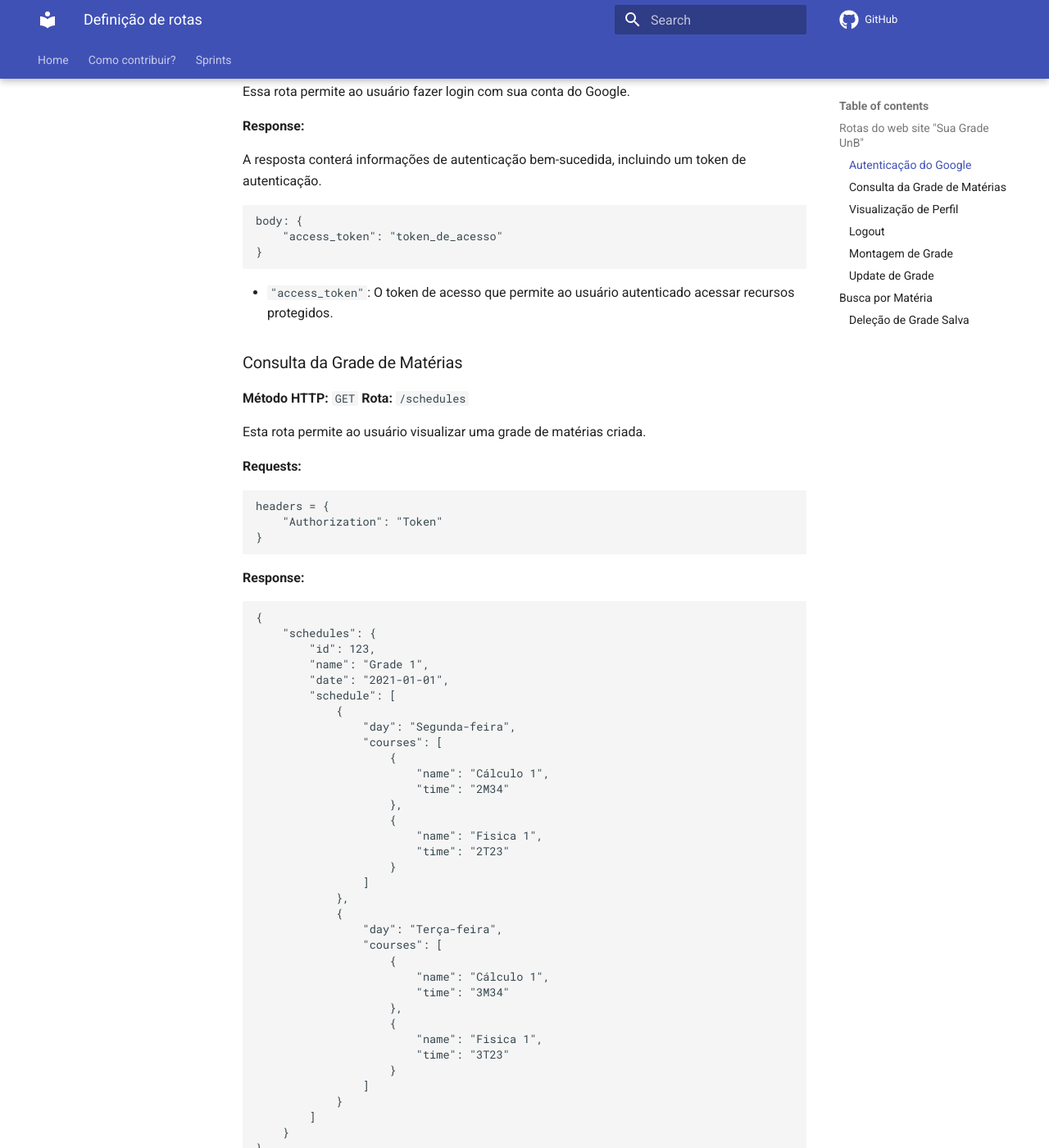
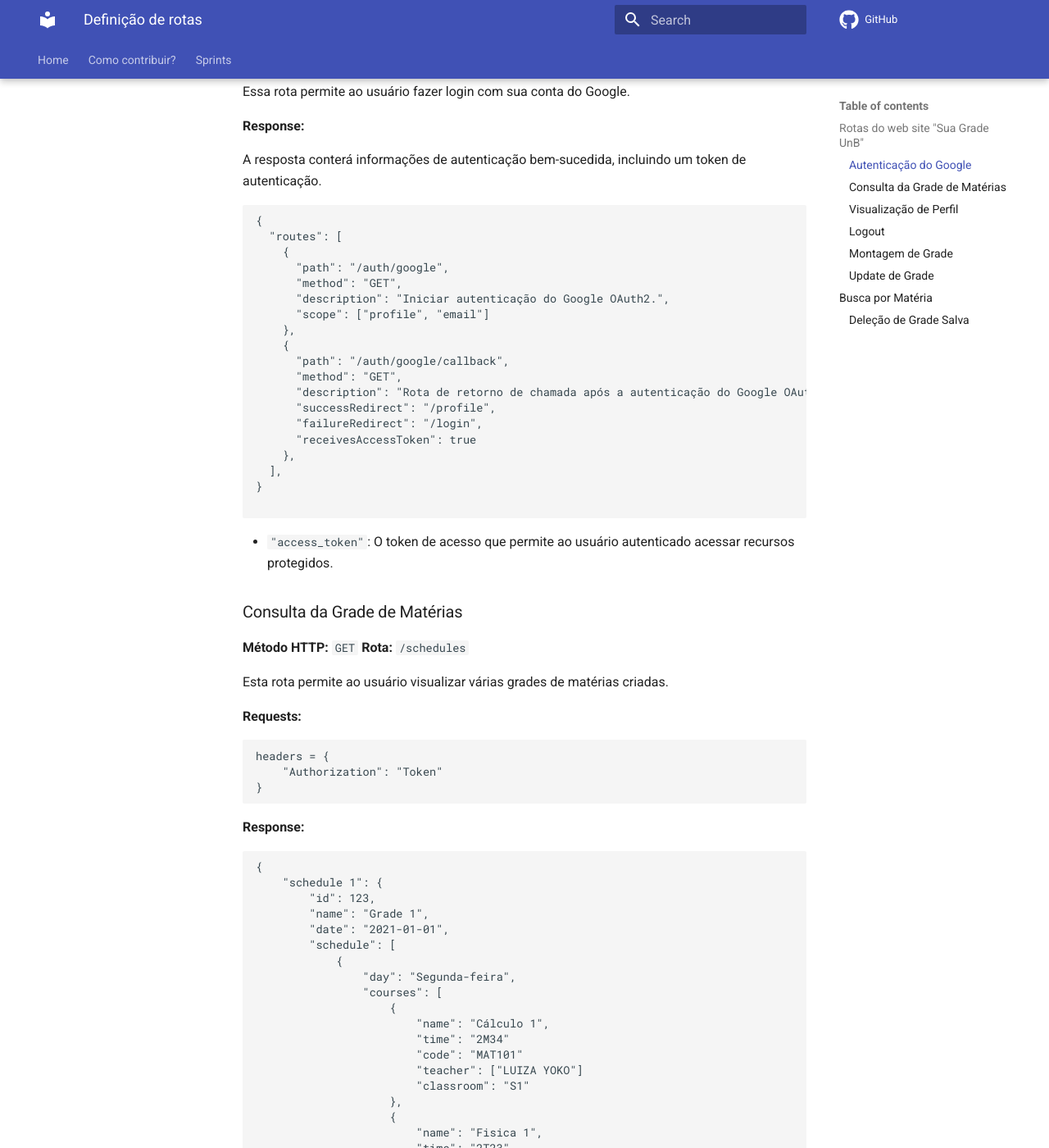
Before and after one commit to unb-mds/2023-2-SuaGradeUnB, an MkDocs documentation site: the page built from docs/api.md, in a window 1280 px wide and 1400 px high, scrolled down 267 px. Shown: the whole window at 82% size. Built offline with MkDocs 1.6.1 and Material for MkDocs 9.7.7, drawn with Linux system fonts in a browser that asks for light colours; comment, search, counter and statistics services are not loaded; some of the changed text lies outside the part shown.

Commit message:
Rearranjo nas respostas das consultas de grades

````diff
--- a/docs/api.md
+++ b/docs/api.md
@@ -13,10 +13,26 @@
 
 A resposta conterá informações de autenticação bem-sucedida, incluindo um token de autenticação.
 
-```json
-body: {
-    "access_token": "token_de_acesso"
+```js
+{
+  "routes": [
+    {
+      "path": "/auth/google",
+      "method": "GET",
+      "description": "Iniciar autenticação do Google OAuth2.",
+      "scope": ["profile", "email"]
+    },
+    {
+      "path": "/auth/google/callback",
+      "method": "GET",
+      "description": "Rota de retorno de chamada após a autenticação do Google OAuth2. Recebe o token de acesso do Google.",
+      "successRedirect": "/profile",
+      "failureRedirect": "/login",
+      "receivesAccessToken": true
+    },
+  ],
 }
+
 ```
 
 - `"access_token"`: O token de acesso que permite ao usuário autenticado acessar recursos protegidos.
@@ -26,12 +42,11 @@
 **Método HTTP:** `GET`
 **Rota:** `/schedules`
 
-Esta rota permite ao usuário visualizar uma grade de matérias criada.
-
+Esta rota permite ao usuário visualizar várias grades de matérias criadas.
 
 **Requests:**
 
-```json
+```js
 headers = {
     "Authorization": "Token"
 }
@@ -39,9 +54,9 @@
 
 **Response:**
 
-```json
+```js
 {
-    "schedules": {
+    "schedule 1": {
         "id": 123,
         "name": "Grade 1",
         "date": "2021-01-01",
@@ -52,10 +67,16 @@
                     {
                         "name": "Cálculo 1",
                         "time": "2M34"
+                        "code": "MAT101"
+                        "teacher": ["LUIZA YOKO"]
+                        "classroom": "S1"
                     },
                     {
                         "name": "Fisica 1",
                         "time": "2T23"
+                        "code": "FIS101"
+                        "teacher": ["RAFAEL MORGADO DA SILVA"]
+                        "classroom": "S2"
                     }
                 ]
             },
@@ -65,10 +86,61 @@
                     {
                         "name": "Cálculo 1",
                         "time": "3M34"
+                        "code": "MAT101"
+                        "teacher": ["LUIZA YOKO"]
+                        "classroom": "S1"
                     },
                     {
                         "name": "Fisica 1",
                         "time": "3T23"
+                        "code": "FIS101"
+                        "teacher": ["RAFAEL MORGADO DA SILVA"]
+                        "classroom": "S2"
+                    }
+                ]
+            }
+        ]
+    }
+    "schedule 2": {
+        "id": 456,
+        "name": "Grade 2",
+        "date": "2021-01-01",
+        "schedule": [
+            {
+                "day": "Quarta-feira",
+                "courses": [
+                    {
+                        "name": "Cálculo 1",
+                        "time": "2M34"
+                        "code": "MAT102"
+                        "teacher": ["Ricardo Fragelli"]
+                        "classroom": "S1"
+                    },
+                    {
+                        "name": "Fisica 1",
+                        "time": "2T23"
+                        "code": "FIS104"
+                        "teacher": ["RAFAEL MORGADO DA SILVA"]
+                        "classroom": "S2"
+                    }
+                ]
+            },
+            {
+                "day": "Sexta-feira",
+                "courses": [
+                    {
+                        "name": "Cálculo 1",
+                        "time": "3M34"
+                        "code": "MAT102"
+                        "teacher": ["Ricardo Fragelli"]
+                        "classroom": "S1"
+                    },
+                    {
+                        "name": "Fisica 1",
+                        "time": "3T23"
+                        "code": "FIS104"
+                        "teacher": ["RAFAEL MORGADO DA SILVA"]
+                        "classroom": "S2"
                     }
                 ]
             }
@@ -78,12 +150,14 @@
 ```
 
 - `"schedule"`: Uma lista de objetos representando a grade de matérias por dia. Cada objeto possui um campo `"day"` e uma lista de cursos `"courses"` para esse dia.
-- `"courses"`: Uma lista de objetos representando as matérias selecionadas manualmente. Cada objeto contém o `"name"` (nome da matéria) e `"time"` (horário).
+- `"courses"`: Uma lista de objetos representando as matérias selecionadas manualmente. Cada objeto contém o `"name"` (nome da matéria), `"time"` (horário) e `"teacher"` (professor) e `"classroom"` (sala de aula).
 - `"date"`: A data em que a grade de matérias foi criada.
 - `"name"`: O nome da grade da matéria.
 - `"id"`: O identificador único da grade de matérias.
 - `"day"`: O dia da semana em que é ministrada a aula.
 - `"time"`: Código que fornece o horário em que é ministrada a aula e bem o dia da semana em que acontece.
+- `"teacher"`: O nome do professor que ministra a aula.
+- `"classroom"`: O código da sala de aula em que é ministrada a aula.
 
 
 ### Visualização de Perfil
@@ -95,7 +169,7 @@
 
 **Requests:**
 
-```json
+```js
 headers = {
     "Authorization": "Token"
 }
@@ -103,15 +177,18 @@
 
 **Response:**
 
-```json
+```js
 {
     "info": {
-        "foto": "link",
-        "nome": "Nome do Usuário",
-        "email": "email_do_cliente@example.com"
+        "photo": "link",
+        "name": "Client name",
+        "email": "client@email.com"
     }
 }
 ```
+- `"photo"`: A foto de perfil do usuário.
+- `"name"`: O nome do usuário.
+- `"email"`: O email do usuário.
 
 ### Logout
 
@@ -122,7 +199,7 @@
 
 **Requests:**
 
-```json
+```js
 headers = {
     "Authorization": "Token"
 }
@@ -137,7 +214,7 @@
 
 **Response:**
 
-```json
+```js
 {
     "mode": "manual | automatic",
     "preference": "M",
@@ -145,6 +222,7 @@
     "courses": [
         {
             "name": "Tópicos Especiais em Engenharia de Software",
+            "code": "ESW101",
             "times": [
                 ["23M34","Segunda e Terça - 10:00 a 12:00"],
                 ["2T23","Segunda - 14:00 a 16:00"]
@@ -153,6 +231,7 @@
         },
         {
             "name": "Fisica 1",
+            "code": "FIS101",
             "times": [
                 ["45M34","Quarta e Quinta - 10:00 a 12:00"],
                 ["6T23","Sexta - 14:00 a 16:00"]
@@ -163,14 +242,13 @@
     ]
 }
 ```
-
-- `"courses"`: Uma lista de objetos representando as matérias selecionadas manualmente. Cada objeto contém o `"name"` (nome da matéria), `"day"` (dia da semana) e `"time"` (horário).
+- `"mode"`: O modo de montagem da grade de matérias, que pode ser manual ou automático.
 - `"preference"`: A preferência de horário escolhida pelo usuário (por exemplo, "M" para manhã, "T" para tarde, "N" para noite).
+- `"courses"`: Uma lista de objetos representando as matérias selecionadas manualmente. Cada objeto contém o `"name"` (nome da matéria), `"code"` (código da disciplina), `"day"` (dia da semana) e `"time"` (horário).
+- `"name"`: O nome da matéria.
+- `"code"`: O código da matéria na universidade.
+- `"times"`: Uma lista de horários em que a matéria é ministrada.
 - `"professors"`: Uma lista de nomes de professores preferidos escolhidos pelo usuário.
-- `"mode"`: O modo de montagem da grade de matérias, que pode ser manual ou automático.
-- `"schedule"`: Uma lista de objetos representando a grade de matérias por dia. Cada objeto possui um campo `"day"` e uma lista de cursos `"courses"` para esse dia.
-- `"courses"`: Uma lista de objetos representando as matérias selecionadas manualmente. Cada objeto contém o `"name"` (nome da matéria) e `"time"` (horário).
-
 
 ### Update de Grade
 
@@ -180,13 +258,13 @@
 
 **Requests:**
 
-```json
+```js
 headers = {
     "Authorization": "Token"
 }
 ```
 **Response:**
-```json
+```js
 body: {
     "schedule_id": 123,
     "mode": "manual",
@@ -194,6 +272,7 @@
     "courses": [
         {
             "name": "Tópicos Especiais em Engenharia de Software",
+            "code": "ESW101",
             "times": [
                 ["23M34","Segunda e Terça - 10:00 a 12:00"],
                 ["2T23","Segunda - 14:00 a 16:00"]
@@ -202,6 +281,7 @@
         },
         {
             "name": "Fisica 1",
+            "code": "FIS101",
             "times": [
                 ["45M34","Quarta e Quinta - 10:00 a 12:00"],
                 ["6T23","Sexta - 14:00 a 16:00"]
@@ -213,14 +293,13 @@
 }
 ```
 - `"schedule_id"`: O identificador único da grade de matérias a ser atualizada.
-- `"courses"`: Uma lista de objetos representando as matérias selecionadas manualmente. Cada objeto contém o `"name"` (nome da matéria), `"day"` (dia da semana) e `"time"` (horário).
-- `"professors"`: Uma lista de nomes de professores preferidos escolhidos pelo usuário.
+- `"courses"`: Uma lista de objetos representando as matérias selecionadas manualmente. Cada objeto contém o `"name"` (nome da matéria), `"code"` (código da disciplina), `"day"` (dia da semana) e `"time"` (horário).
 
 **Response:**
 
 A resposta confirmará a atualização bem-sucedida da grade de matérias.
 
-```json
+```js
 {
     "message": "Grade atualizada com sucesso."
 }
@@ -235,7 +314,7 @@
 
 **Request:**
 
-```json
+```js
 query = "Cálculo 1"
 ```
 
@@ -245,7 +324,7 @@
 
 A resposta incluirá informações detalhadas sobre a matéria procurada.
 
-```json
+```js
 {
     "course_name": "Cálculo 1",
     "course_code": "MAT101",
@@ -282,7 +361,7 @@
 
 **Requests:**
 
-```json
+```js
 headers = {
     "Authorization": "Token"
 }
@@ -290,7 +369,7 @@
 
 **Response:**
 
-```json
+```js
 {
     "schedule_id": 123
 }
````
